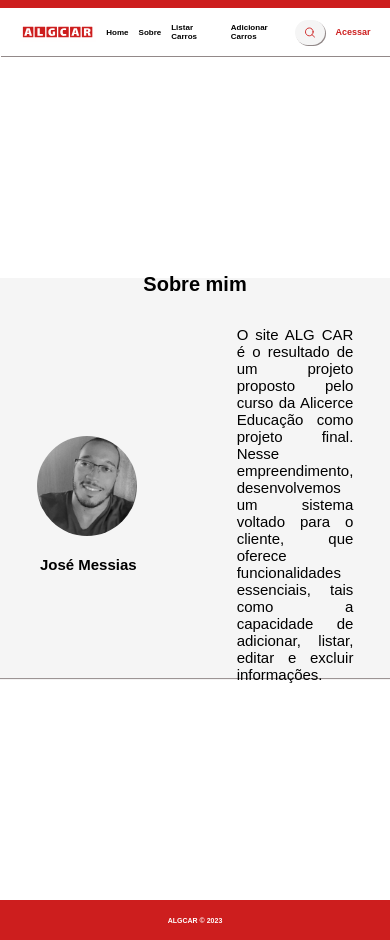
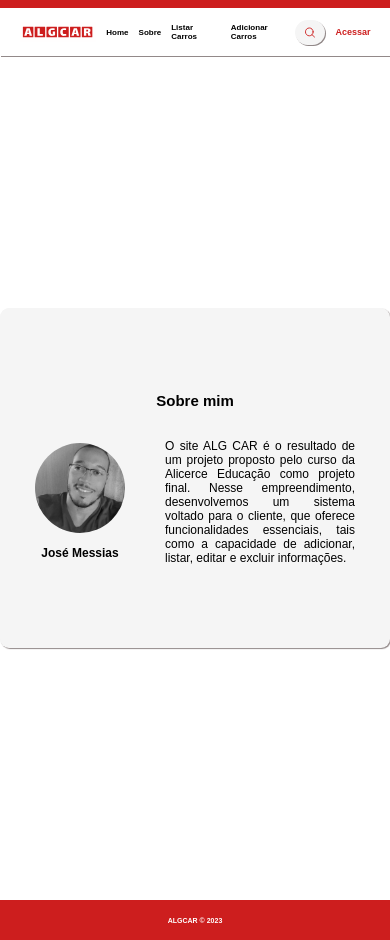
Before and after one commit to JoseCMessias/alg-car, a React (Vite) app in the folder algCar/: page /sobre in a window 390 px wide. Built offline with nearby package versions, Linux system fonts and the light colour scheme.

Commit message:
responsividade página de Sobre

```diff
--- a/algCar/src/pages/Sobre/Sobre.css
+++ b/algCar/src/pages/Sobre/Sobre.css
@@ -19,6 +19,15 @@
     box-shadow: 1px 1px 1px rgb(146, 137, 137);
 }
 
+@media screen and (max-width: 800px) {
+    .container-sobre{
+        max-width: 450px;;
+        height: 280px;
+        padding: 40px;
+        border-radius: 9px;
+    }
+}
+
 .container-sobre h1{
     margin-bottom: 30px;
     font-size: 20px;
@@ -30,14 +39,14 @@
     grid-template-columns: 1fr 1fr;
     justify-content: space-around;
     align-items: center;
-    gap: 100px;
+    gap: 50px;
 }
 
 .perfil-sobre{
     display: flex;
     flex-direction: column;
-    align-items: flex-end;
-    justify-content: flex-end;
+    align-items: center;
+    justify-content: center;
 }
 
 .perfil-sobre h2{
@@ -55,3 +64,63 @@
     font-size: 15px;
     font-family: sans-serif;
 }
+
+@media screen and (max-width: 800px) {
+    .container-sobre{
+        max-width: 450px;;
+        height: 280px;
+        padding: 40px;
+        border-radius: 9px;
+    }
+
+    .container-sobre h1{
+        font-size: 19px;
+    }
+
+    .sobre-sobre{
+        gap: 50px;
+    }
+
+    .perfil-sobre h2{
+        font-size: 14px;
+        margin-top: 15px;
+    }
+
+    .perfil-sobre img{
+        max-width: 100px;
+    }
+
+    .text-sobre{
+        font-size: 14px;
+    }
+}
+
+@media screen and (max-width: 560px) {
+    .container-sobre{
+        max-width: 320px;;
+        height: 270px;
+        padding: 35px;
+        border-radius: 9px;
+    }
+
+    .container-sobre h1{
+        font-size: 15px;
+    }
+
+    .sobre-sobre{
+        gap: 40px;
+    }
+
+    .perfil-sobre h2{
+        font-size: 12px;
+        margin-top: 13px;
+    }
+
+    .perfil-sobre img{
+        max-width: 90px;
+    }
+
+    .text-sobre{
+        font-size: 12px;
+    }
+}
```
